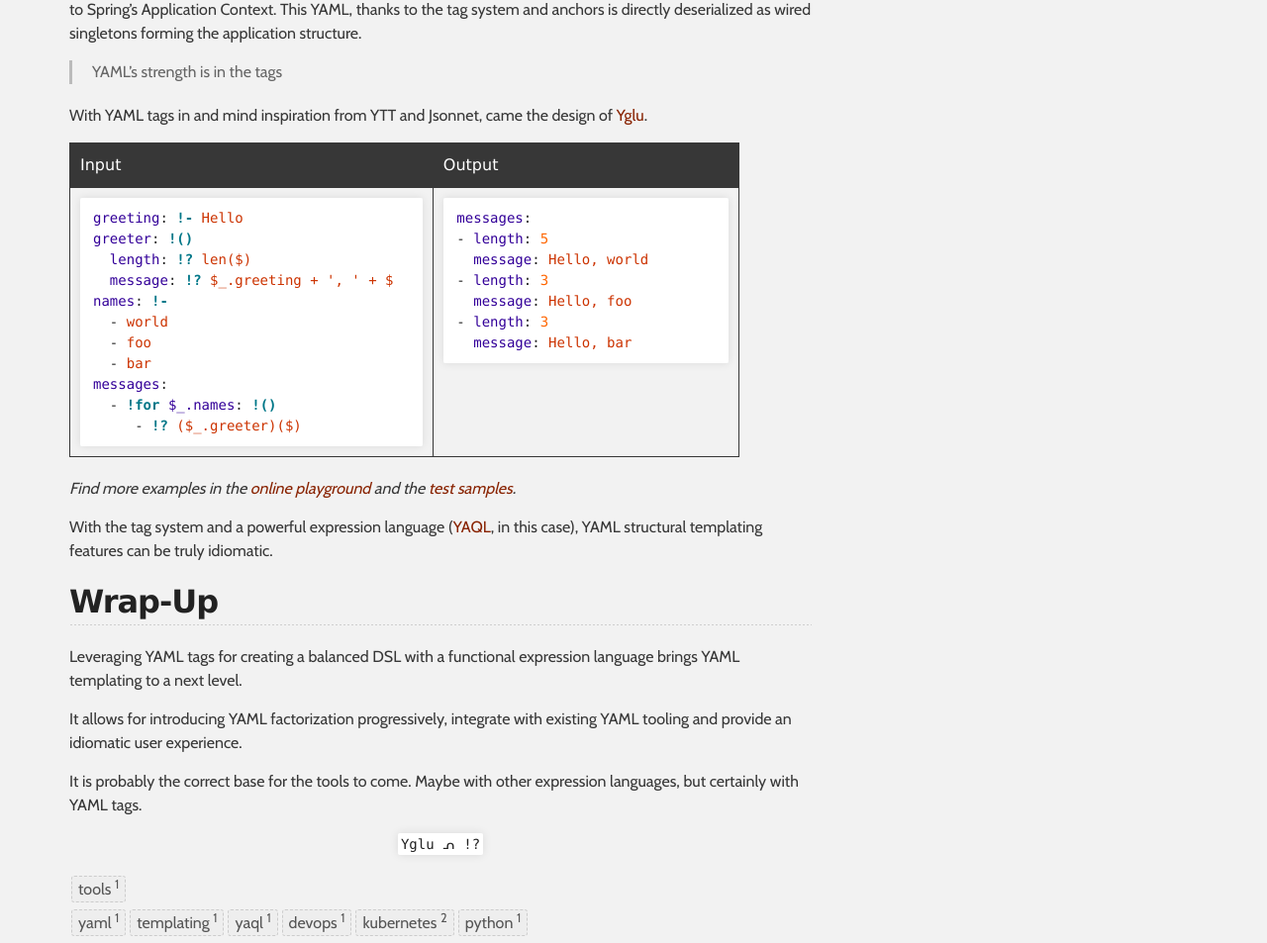
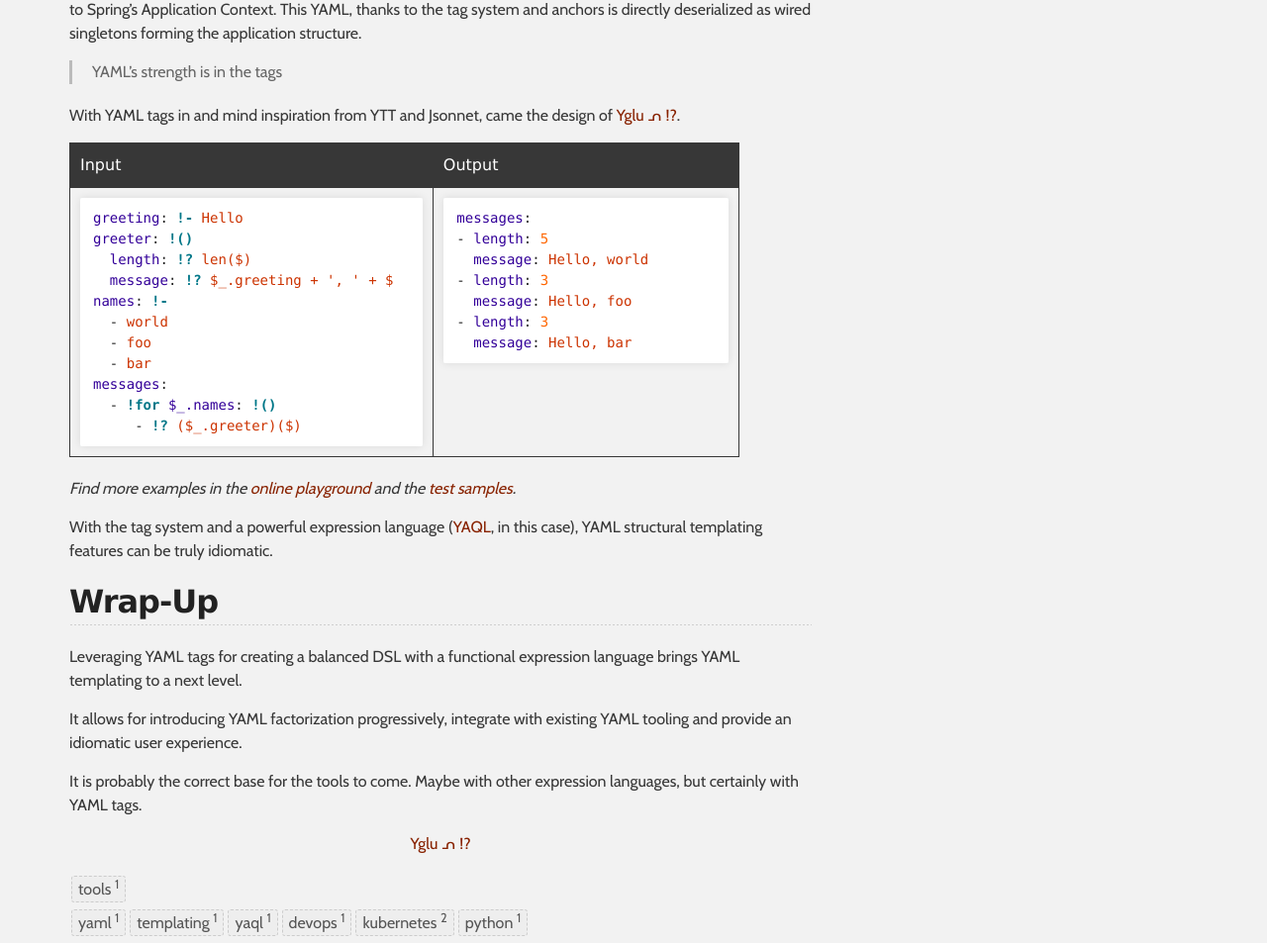
Before and after one commit to swisspush/swisspush.github.io, a Jekyll site: the page built from _posts/2020-01-29-painless-yaml-templating.md, in a window 1280 px wide and 1400 px high, scrolled down 2280 px. Shown: the part 333-1286 px from the top of the window at 99% size. Built offline with Jekyll 4.4.1, drawn with Linux system fonts in a browser that asks for light colours; nearby versions of some CDN libraries; some web fonts are replaced; comment, search, counter and statistics services are not loaded.

Commit message:
Add typography

```diff
--- a/_posts/2020-01-29-painless-yaml-templating.md
+++ b/_posts/2020-01-29-painless-yaml-templating.md
@@ -126,7 +126,7 @@
 
 > YAML's strength is in the tags
 
-With YAML tags in and mind inspiration from YTT and Jsonnet, came the design of [Yglu](https://yglu.io).
+With YAML tags in and mind inspiration from YTT and Jsonnet, came the design of [Yglu ᕄ !?](https://yglu.io).
 
 <table>
 <tr><th>Input</th><th>Output</th></tr>
@@ -177,4 +177,4 @@
 
 It is probably the correct base for the tools to come. Maybe with other expression languages, but certainly with YAML tags.
 
-<p style="text-align:center"><code>Yglu ᕄ <b>!?</b></code></p>
+<p style="text-align:center"><a href="https://yglu.io"><b>Yglu ᕄ !?</b></a></p>
```
